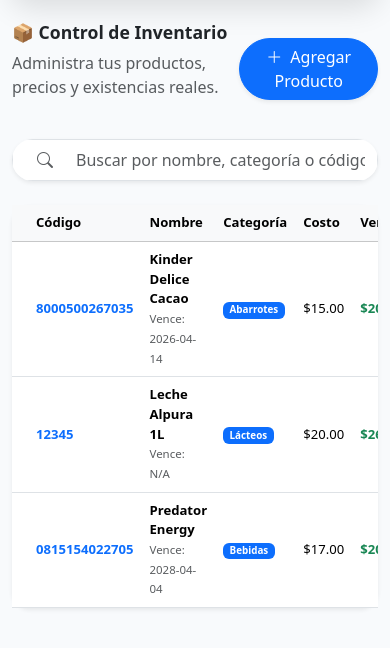
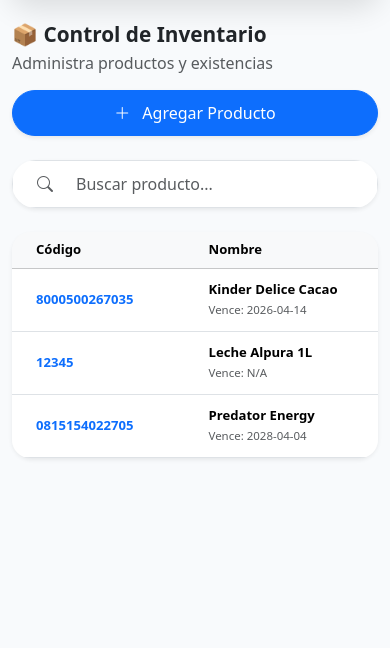
Before and after one commit to Victormanzou/ANDROID, a Flask app: page /inventario in a window 390 px wide. Shown: the part 117-765 px from the top of the page. Run offline with Flask 3, Linux system fonts and the light colour scheme; data comes from the database, SQL or seed files in the repository.

Commit message:
Actualizar inventario.html

```diff
--- a/templates/inventario.html
+++ b/templates/inventario.html
@@ -1,31 +1,125 @@
 {% extends 'base.html' %}
 
 {% block content %}
-<div class="d-flex justify-content-between align-items-center mb-4">
+
+<style>
+
+/* =========================
+   MOBILE FIXES
+========================= */
+@media (max-width:768px){
+
+    h2{
+        font-size:1.3rem !important;
+    }
+
+    .inventario-header{
+        flex-direction:column;
+        align-items:flex-start !important;
+        gap:15px;
+    }
+
+    .inventario-header button{
+        width:100%;
+    }
+
+    .table-responsive{
+        overflow-x:auto;
+        border-radius:18px;
+    }
+
+    #tablaInventario{
+        min-width:900px;
+    }
+
+    .modal-dialog{
+        margin:10px;
+    }
+
+    .modal-content{
+        border-radius:20px !important;
+    }
+
+    .form-control,
+    .form-select{
+        min-height:48px;
+        font-size:16px;
+    }
+
+    .btn{
+        min-height:46px;
+    }
+
+    #readerInventario{
+        width:100% !important;
+    }
+
+    .card{
+        border-radius:20px !important;
+    }
+
+}
+
+.badge{
+    font-size:.78rem;
+}
+
+.table td{
+    vertical-align:middle;
+}
+
+</style>
+
+<!-- HEADER -->
+<div class="d-flex justify-content-between align-items-center mb-4 inventario-header">
+
     <div>
-        <h2 class="fw-bold">📦 Control de Inventario</h2>
-        <p class="text-muted">Administra tus productos, precios y existencias reales.</p>
+        <h2 class="fw-bold mb-1">
+            📦 Control de Inventario
+        </h2>
+
+        <p class="text-muted mb-0">
+            Administra productos y existencias
+        </p>
     </div>
-    <button class="btn btn-primary shadow-sm rounded-pill px-4" data-bs-toggle="modal" data-bs-target="#modalNuevoProducto">
-        <i class="bi bi-plus-lg me-2"></i>Agregar Producto
+
+    <button class="btn btn-primary shadow-sm rounded-pill px-4"
+            data-bs-toggle="modal"
+            data-bs-target="#modalNuevoProducto">
+
+        <i class="bi bi-plus-lg me-2"></i>
+        Agregar Producto
+
     </button>
+
 </div>
 
 <!-- BUSCADOR -->
 <div class="input-group mb-4 shadow-sm rounded-pill overflow-hidden">
+
     <span class="input-group-text bg-white border-end-0 ps-4">
         <i class="bi bi-search text-muted"></i>
     </span>
-    <input type="text" id="inputBusqueda" class="form-control border-start-0 py-2"
-           placeholder="Buscar por nombre, categoría o código de barras...">
+
+    <input type="text"
+           id="inputBusqueda"
+           class="form-control border-start-0 py-2"
+           placeholder="Buscar producto...">
+
 </div>
 
 <!-- TABLA -->
-<div class="card shadow-sm border-0" style="border-radius: 20px;">
+<div class="card shadow-sm border-0">
+
     <div class="card-body p-0">
+
         <div class="table-responsive">
-            <table class="table table-hover align-middle mb-0" id="tablaInventario">
+
+            <table class="table table-hover align-middle mb-0"
+                   id="tablaInventario">
+
                 <thead class="table-light">
+
                     <tr>
                         <th class="ps-4">Código</th>
                         <th>Nombre</th>
@@ -35,130 +129,265 @@
                         <th>Stock</th>
                         <th class="text-center">Acciones</th>
                     </tr>
+
                 </thead>
 
                 <tbody>
+
                     {% for producto in productos %}
+
                     <tr>
-                        <td class="ps-4 fw-bold text-primary">{{ producto['codigo_barras'] }}</td>
 
-                        <td>
-                            <span class="fw-bold d-block">{{ producto['nombre'] }}</span>
-                            <small class="text-muted">
-                                Vence: {{ producto['fecha_vencimiento'] if producto['fecha_vencimiento'] else 'N/A' }}
-                            </small>
+                        <td class="ps-4 fw-bold text-primary">
+                            {{ producto['codigo_barras'] }}
                         </td>
 
                         <td>
-                            <span class="badge bg-primary">{{ producto['categoria'] }}</span>
+
+                            <span class="fw-bold d-block">
+                                {{ producto['nombre'] }}
+                            </span>
+
+                            <small class="text-muted">
+
+                                Vence:
+                                {{ producto['fecha_vencimiento'] if producto['fecha_vencimiento'] else 'N/A' }}
+
+                            </small>
+
                         </td>
 
-                        <td>${{ "{:,.2f}".format(producto['precio_compra']) }}</td>
-                        <td class="fw-bold text-success">${{ "{:,.2f}".format(producto['precio_venta']) }}</td>
+                        <td>
+                            <span class="badge bg-primary">
+                                {{ producto['categoria'] }}
+                            </span>
+                        </td>
 
                         <td>
+                            ${{ "{:,.2f}".format(producto['precio_compra']) }}
+                        </td>
+
+                        <td class="fw-bold text-success">
+                            ${{ "{:,.2f}".format(producto['precio_venta']) }}
+                        </td>
+
+                        <td>
+
                             {% if producto['stock'] <= producto['stock_minimo'] %}
+
                                 <span class="badge bg-danger">
                                     {{ producto['stock'] }}
                                 </span>
+
                             {% else %}
+
                                 <span class="badge bg-success">
                                     {{ producto['stock'] }}
                                 </span>
+
                             {% endif %}
+
                         </td>
 
                         <td class="text-center">
-                            <button class="btn btn-sm btn-outline-primary"><i class="bi bi-pencil"></i></button>
-                            <button class="btn btn-sm btn-outline-danger"><i class="bi bi-trash"></i></button>
+
+                            <button class="btn btn-sm btn-outline-primary">
+                                <i class="bi bi-pencil"></i>
+                            </button>
+
+                            <button class="btn btn-sm btn-outline-danger">
+                                <i class="bi bi-trash"></i>
+                            </button>
+
                         </td>
+
                     </tr>
+
                     {% else %}
+
                     <tr>
-                        <td colspan="7" class="text-center py-5 text-muted">
+
+                        <td colspan="7"
+                            class="text-center py-5 text-muted">
+
                             No hay productos registrados
+
                         </td>
+
                     </tr>
+
                     {% endfor %}
+
                 </tbody>
 
             </table>
+
         </div>
+
     </div>
+
 </div>
 
 <!-- MODAL -->
-<div class="modal fade" id="modalNuevoProducto" tabindex="-1">
+<div class="modal fade"
+     id="modalNuevoProducto"
+     tabindex="-1">
+
     <div class="modal-dialog modal-lg modal-dialog-centered">
-        <div class="modal-content border-0 shadow-lg" style="border-radius: 25px;">
+
+        <div class="modal-content border-0 shadow-lg">
 
             <div class="modal-header bg-primary text-white">
-                <h5 class="modal-title">✨ Registrar Producto</h5>
-                <button type="button" class="btn-close btn-close-white" data-bs-dismiss="modal"></button>
+
+                <h5 class="modal-title">
+                    ✨ Registrar Producto
+                </h5>
+
+                <button type="button"
+                        class="btn-close btn-close-white"
+                        data-bs-dismiss="modal"></button>
+
             </div>
 
             <form action="/inventario/agregar" method="POST">
 
                 <div class="modal-body p-4">
 
-                    <!-- CODIGO CON CAMARA -->
-                    <label class="form-label fw-bold small">Código de Barras</label>
+                    <!-- CODIGO -->
+                    <label class="form-label fw-bold small">
+                        Código de Barras
+                    </label>
 
                     <div class="input-group mb-2">
-                        <input type="text" class="form-control" id="codigoProducto" name="codigo"
-                               placeholder="Escanea o escribe..." required>
 
-                        <button type="button" class="btn btn-outline-primary" onclick="toggleCamara()">
+                        <input type="text"
+                               class="form-control"
+                               id="codigoProducto"
+                               name="codigo"
+                               placeholder="Escanea o escribe..."
+                               required>
+
+                        <button type="button"
+                                class="btn btn-outline-primary"
+                                onclick="toggleCamara()">
+
                             <i class="bi bi-camera"></i>
+
                         </button>
+
                     </div>
 
+                    <!-- CAMARA -->
                     <div id="camaraInventario"
-                         style="display:none; border:2px solid #0d6efd; border-radius:10px; padding:10px;">
+                         style="
+                         display:none;
+                         border:2px solid #0d6efd;
+                         border-radius:14px;
+                         padding:10px;
+                         margin-top:10px;">
+
                         <div id="readerInventario"></div>
+
                     </div>
 
                     <div class="row mt-3 g-3">
 
                         <div class="col-md-6">
-                            <label class="form-label fw-bold small">Nombre</label>
-                            <input type="text" class="form-control" name="nombre" required>
+
+                            <label class="form-label fw-bold small">
+                                Nombre
+                            </label>
+
+                            <input type="text"
+                                   class="form-control"
+                                   name="nombre"
+                                   required>
+
                         </div>
 
                         <div class="col-md-6">
-                            <label class="form-label fw-bold small">Categoría</label>
-                            <select class="form-select" name="categoria">
+
+                            <label class="form-label fw-bold small">
+                                Categoría
+                            </label>
+
+                            <select class="form-select"
+                                    name="categoria">
+
                                 <option>Abarrotes</option>
                                 <option>Lácteos</option>
                                 <option>Bebidas</option>
                                 <option>Limpieza</option>
                                 <option>Frutas y Verduras</option>
+
                             </select>
+
                         </div>
 
                         <div class="col-md-4">
-                            <label class="form-label fw-bold small">Precio Compra</label>
-                            <input type="number" step="0.01" class="form-control" name="p_compra" required>
+
+                            <label class="form-label fw-bold small">
+                                Precio Compra
+                            </label>
+
+                            <input type="number"
+                                   step="0.01"
+                                   class="form-control"
+                                   name="p_compra"
+                                   required>
+
                         </div>
 
                         <div class="col-md-4">
-                            <label class="form-label fw-bold small">Precio Venta</label>
-                            <input type="number" step="0.01" class="form-control" name="p_venta" required>
+
+                            <label class="form-label fw-bold small">
+                                Precio Venta
+                            </label>
+
+                            <input type="number"
+                                   step="0.01"
+                                   class="form-control"
+                                   name="p_venta"
+                                   required>
+
                         </div>
 
                         <div class="col-md-4">
-                            <label class="form-label fw-bold small">Stock</label>
-                            <input type="number" class="form-control" name="stock" required>
+
+                            <label class="form-label fw-bold small">
+                                Stock
+                            </label>
+
+                            <input type="number"
+                                   class="form-control"
+                                   name="stock"
+                                   required>
+
                         </div>
 
                         <div class="col-md-6">
-                            <label class="form-label fw-bold small">Stock mínimo</label>
-                            <input type="number" class="form-control" name="stock_min" value="5">
+
+                            <label class="form-label fw-bold small">
+                                Stock mínimo
+                            </label>
+
+                            <input type="number"
+                                   class="form-control"
+                                   name="stock_min"
+                                   value="5">
+
                         </div>
 
                         <div class="col-md-6">
-                            <label class="form-label fw-bold small">Vencimiento</label>
-                            <input type="date" class="form-control" name="vencimiento">
+
+                            <label class="form-label fw-bold small">
+                                Vencimiento
+                            </label>
+
+                            <input type="date"
+                                   class="form-control"
+                                   name="vencimiento">
+
                         </div>
 
                     </div>
@@ -166,88 +395,153 @@
                 </div>
 
                 <div class="modal-footer bg-light">
-                    <button type="button" class="btn btn-secondary" data-bs-dismiss="modal">Cerrar</button>
-                    <button type="submit" class="btn btn-primary">Guardar</button>
+
+                    <button type="button"
+                            class="btn btn-secondary"
+                            data-bs-dismiss="modal">
+
+                        Cerrar
+
+                    </button>
+
+                    <button type="submit"
+                            class="btn btn-primary">
+
+                        Guardar
+
+                    </button>
+
                 </div>
 
             </form>
 
         </div>
+
     </div>
+
 </div>
 
 <!-- BUSCADOR -->
 <script>
-document.getElementById("inputBusqueda").addEventListener("keyup", function () {
+
+document.getElementById("inputBusqueda")
+.addEventListener("keyup", function () {
+
     let filtro = this.value.toUpperCase();
-    let filas = document.querySelectorAll("#tablaInventario tbody tr");
+
+    let filas = document.querySelectorAll(
+        "#tablaInventario tbody tr"
+    );
 
     filas.forEach(f => {
-        f.style.display = f.innerText.toUpperCase().includes(filtro) ? "" : "none";
+
+        f.style.display =
+            f.innerText.toUpperCase().includes(filtro)
+            ? ""
+            : "none";
+
     });
+
 });
+
 </script>
 
-<!-- CAMARA ANDROID POS -->
+<!-- CAMARA -->
 <script src="https://unpkg.com/html5-qrcode"></script>
 
 <script>
+
 let scannerInventario = null;
 let bloqueado = false;
 
 function toggleCamara() {
-    const cont = document.getElementById("camaraInventario");
+
+    const cont =
+        document.getElementById("camaraInventario");
 
     if (cont.style.display === "none") {
+
         cont.style.display = "block";
+
         iniciarCamara();
+
     } else {
+
         cont.style.display = "none";
+
         if (scannerInventario) {
+
             scannerInventario.clear().catch(()=>{});
             scannerInventario = null;
+
         }
+
     }
+
 }
 
 function iniciarCamara() {
 
-    Html5Qrcode.getCameras().then(devices => {
+    Html5Qrcode.getCameras()
+    .then(devices => {
 
         let cameraId = devices.find(d =>
+
             d.label.toLowerCase().includes("back") ||
             d.label.toLowerCase().includes("trasera") ||
             d.label.toLowerCase().includes("rear")
+
         )?.id || devices[0].id;
 
-        scannerInventario = new Html5Qrcode("readerInventario");
+        scannerInventario =
+            new Html5Qrcode("readerInventario");
 
         scannerInventario.start(
+
             cameraId,
+
             {
                 fps: 12,
                 qrbox: 220
             },
+
             (text) => {
 
                 if (bloqueado) return;
+
                 bloqueado = true;
 
-                document.getElementById("codigoProducto").value = text;
+                document.getElementById(
+                    "codigoProducto"
+                ).value = text;
 
-                if (navigator.vibrate) navigator.vibrate(80);
+                if (navigator.vibrate) {
+                    navigator.vibrate(80);
+                }
 
-                scannerInventario.stop().then(() => {
+                scannerInventario.stop()
+                .then(() => {
+
                     scannerInventario = null;
-                    document.getElementById("camaraInventario").style.display = "none";
+
+                    document.getElementById(
+                        "camaraInventario"
+                    ).style.display = "none";
+
                 });
 
-                setTimeout(() => bloqueado = false, 1200);
+                setTimeout(() => {
+                    bloqueado = false;
+                }, 1200);
+
             }
+
         );
 
     });
+
 }
+
 </script>
 
 {% endblock %}
```
